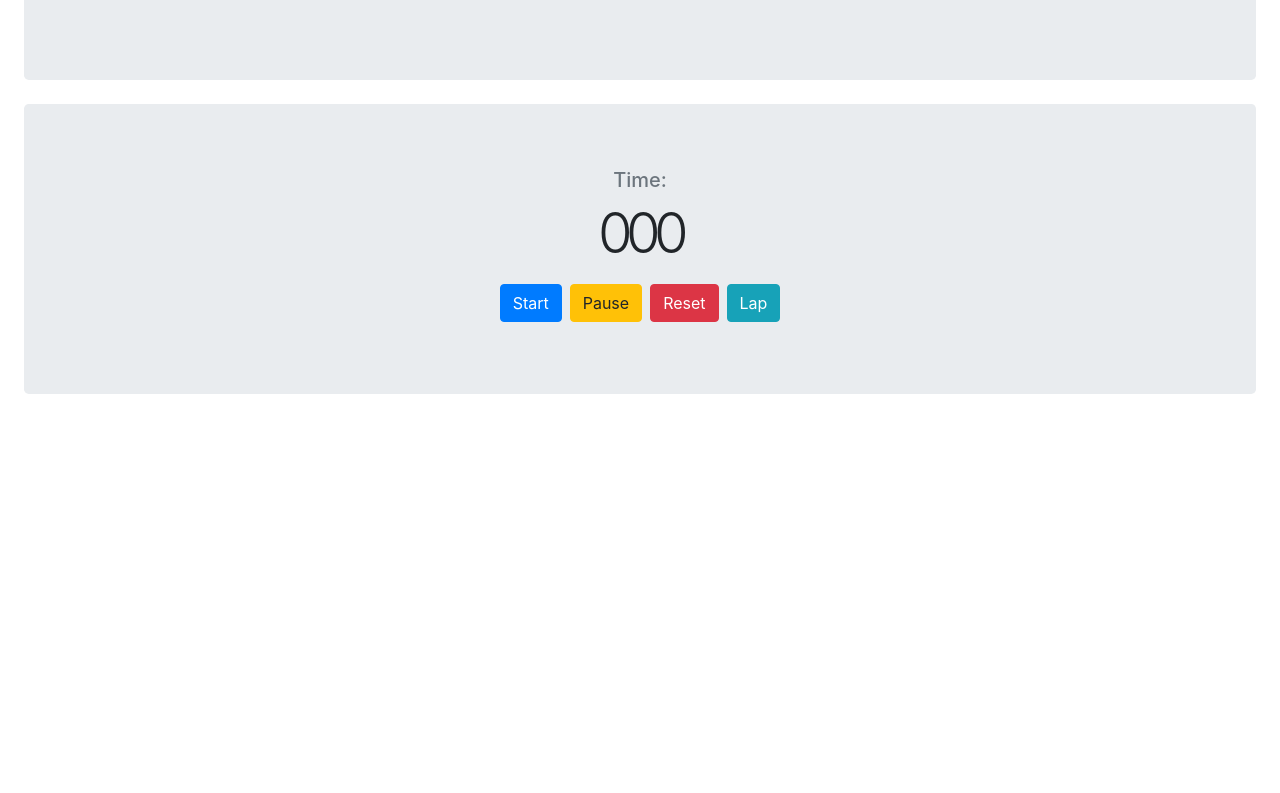
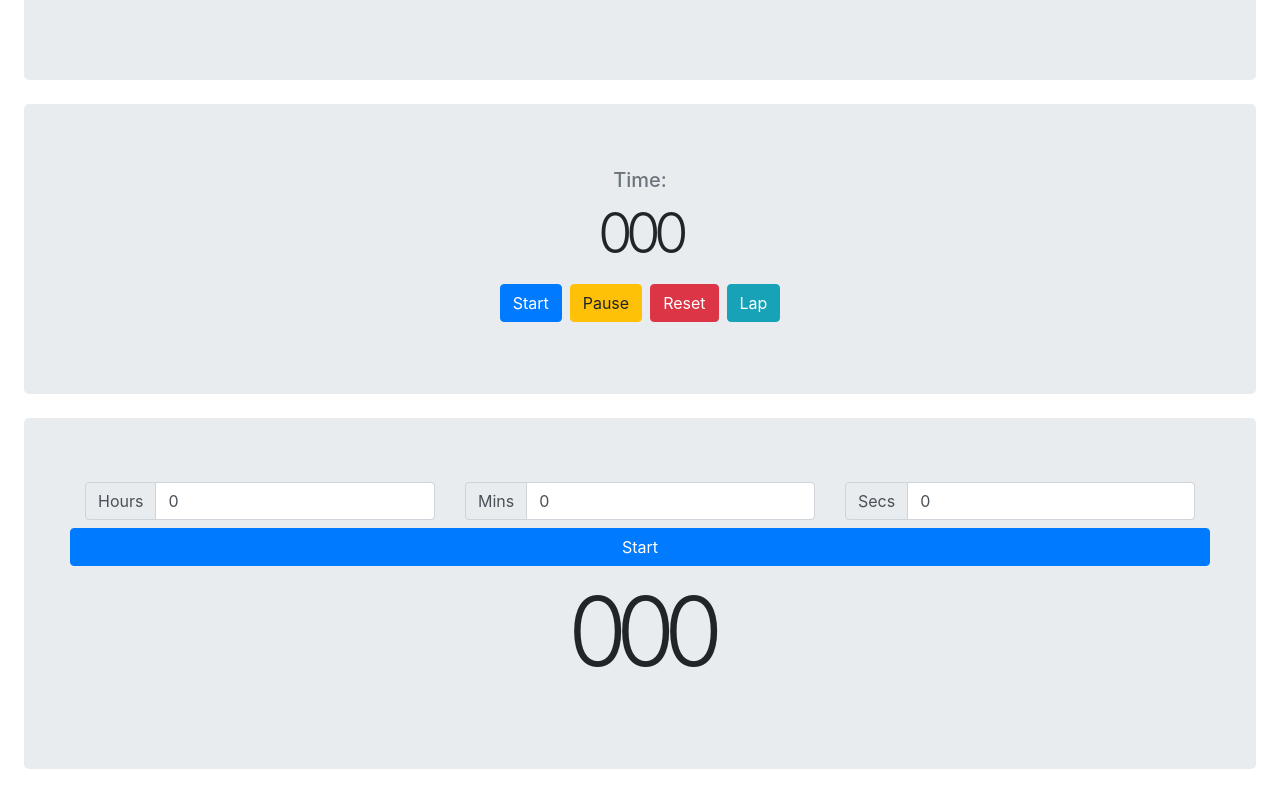
Before and after one commit to NRoboto/react-stopwatch-timer, a React (Create React App) app: page / in a window 1280 px wide. Shown: the part 342-1135 px from the top of the page. Before the commit the page ends 800 px from the top, so only its background shows below. Built offline with nearby package versions, Linux system fonts and the light colour scheme.

Commit message:
Add countdown timer

```diff
--- a/package.json
+++ b/package.json
@@ -40,6 +40,8 @@
     ]
   },
   "devDependencies": {
-    "@types/reactstrap": "^8.5.0"
+    "@types/reactstrap": "^8.5.0",
+    "@typescript-eslint/eslint-plugin": "^3.9.0",
+    "@typescript-eslint/parser": "^3.9.0"
   }
 }
--- a/src/App.tsx
+++ b/src/App.tsx
@@ -5,6 +5,7 @@ import "./App.css";
 import { Navigation } from "./navigation";
 import { Clock } from "./clock";
 import { Stopwatch } from "./stopwatch";
+import { Timer } from "./timer";
 
 function App() {
   return (
@@ -12,6 +13,7 @@ function App() {
       <Navigation />
       <Clock />
       <Stopwatch />
+      <Timer />
     </div>
   );
 }
--- a/src/common/index.ts
+++ b/src/common/index.ts
@@ -1,3 +1,3 @@
 export { TimeDate } from "./timeDate";
 export { useStatePrev, useUniqueInterval } from "./customHooks";
-export { NumToFixedLengthString } from "./utils";
+export { NumToFixedLengthString, ClampNumber, StringToNum } from "./utils";
--- a/src/common/timeDate/index.tsx
+++ b/src/common/timeDate/index.tsx
@@ -30,7 +30,7 @@ const TimeDateRow = ({
 const durationDisplayUnits = ["h", "m", "s"] as const;
 const GetDurationString = (duration: Duration) => {
   let durationString: string = "";
-  durationString += duration.days() < 1 ? "" : `${duration.days()} days `;
+  durationString += duration.days() >= 1 ? `${duration.days()} days ` : "";
 
   durationString += durationDisplayUnits
     .filter((unit) => duration.as(unit) >= 1)
--- a/src/common/utils.ts
+++ b/src/common/utils.ts
@@ -8,3 +8,19 @@ export const NumToFixedLengthString = (
   const zeroes = "0".repeat(length - numStr.length);
   return prefix ? zeroes + numStr : numStr + zeroes;
 };
+
+export const ClampNumber = (value: number, min?: number, max?: number) => {
+  if (min && max && min > max)
+    throw new Error("Min must be less than or equal to max.");
+
+  let clamped = value;
+  if (min !== undefined) clamped = Math.max(clamped, min);
+  if (max !== undefined) clamped = Math.min(clamped, max);
+  return clamped;
+};
+
+export const StringToNum = (str: string) => {
+  let val: number = 1 * ((str as unknown) as number);
+  if (isNaN(val)) throw new Error(`string "${str}" is not a number.`);
+  return val;
+};
--- /dev/null
+++ b/src/timer/countdown/index.tsx
@@ -0,0 +1,46 @@
+import React from "react";
+import { TimeDate, useStatePrev, useUniqueInterval } from "../../common";
+import dayjs from "../../common/dayjs";
+import { CountdownProps } from "./types";
+
+export const Countdown = ({
+  inputTime,
+  isStarted,
+  onCountdownStopped,
+}: CountdownProps) => {
+  const [t1, t0, setT1, t0Ref] = useStatePrev(dayjs());
+  const [countdownTime, setCountdownTime] = React.useState(dayjs.duration(0));
+  const setInterval = useUniqueInterval();
+
+  React.useEffect(() => {
+    if (isStarted) {
+      // TODO: Extract this and same code from stopwatch to common
+      t0Ref.current = dayjs();
+      setT1(t0);
+      setInterval(() => {
+        setT1(dayjs());
+      }, 20);
+    } else {
+      setInterval();
+    }
+  }, [isStarted]);
+
+  React.useEffect(() => {
+    setCountdownTime(inputTime);
+  }, [inputTime]);
+
+  React.useEffect(() => {
+    const dt = dayjs.duration(t1?.diff(t0 ?? t1));
+    setCountdownTime(countdownTime.subtract(dt));
+  }, [t0, t1]);
+
+  React.useEffect(() => {
+    if (isStarted && countdownTime.asMilliseconds() <= 0) {
+      setCountdownTime(dayjs.duration(0));
+      setInterval();
+      onCountdownStopped();
+    }
+  }, [countdownTime, isStarted]);
+
+  return <TimeDate time={countdownTime} />;
+};
--- /dev/null
+++ b/src/timer/countdown/types.ts
@@ -0,0 +1,7 @@
+import { Duration } from "../../common/dayjs";
+
+export type CountdownProps = {
+  inputTime: Duration;
+  isStarted: boolean;
+  onCountdownStopped: () => void;
+};
--- /dev/null
+++ b/src/timer/index.tsx
@@ -0,0 +1,83 @@
+import React from "react";
+import { Jumbotron, Button, Row, Container } from "reactstrap";
+import { ClampNumber, StringToNum } from "../common";
+import dayjs from "../common/dayjs";
+import { TimerInput } from "./input";
+import { InputTimeChangeTypes } from "./types";
+import { Countdown } from "./countdown";
+
+export const Timer = () => {
+  const [inputTime, setInputTime] = React.useState(dayjs.duration(0));
+  const [isStarted, setIsStarted] = React.useState(false);
+
+  const onInputTimeChange = (
+    changeType: InputTimeChangeTypes
+  ): React.ChangeEventHandler<HTMLInputElement> => (event) => {
+    let value = StringToNum(event.target.value);
+    let [hours, minutes, seconds] = [
+      inputTime.hours(),
+      inputTime.minutes(),
+      inputTime.seconds(),
+    ];
+
+    switch (changeType) {
+      case "h":
+        hours = ClampNumber(value, 0, 99);
+        break;
+      case "m":
+        minutes = ClampNumber(value, 0, 59);
+        break;
+      case "s":
+        seconds = ClampNumber(value, 0, 59);
+        break;
+    }
+
+    setInputTime(dayjs.duration({ hours, minutes, seconds }));
+  };
+
+  const onStartStopClick: React.MouseEventHandler = (event) => {
+    setIsStarted(!isStarted);
+  };
+
+  const onCountdownStopped = () => {
+    setIsStarted(false);
+  };
+
+  return (
+    <Jumbotron className="m-4">
+      <Container>
+        <TimerInput
+          inputTime={inputTime}
+          onInputTimeChange={onInputTimeChange}
+          disabled={isStarted}
+        />
+        <Row>
+          {!isStarted ? (
+            <Button
+              color="primary"
+              className="my-2"
+              block
+              onClick={onStartStopClick}
+            >
+              Start
+            </Button>
+          ) : (
+            <Button
+              color="danger"
+              className="my-2"
+              block
+              onClick={onStartStopClick}
+            >
+              Stop
+            </Button>
+          )}
+        </Row>
+      </Container>
+      <Countdown
+        inputTime={inputTime}
+        isStarted={isStarted}
+        onCountdownStopped={onCountdownStopped}
+      />
+    </Jumbotron>
+  );
+};
--- /dev/null
+++ b/src/timer/input/index.tsx
@@ -0,0 +1,65 @@
+import {
+  Row,
+  Col,
+  InputGroup,
+  InputGroupAddon,
+  InputGroupText,
+  Input,
+} from "reactstrap";
+import React from "react";
+import { TimeInputParams, TimerInputProps } from "./types";
+
+const TimeInput = ({
+  value,
+  onValueChange,
+  max,
+  min,
+  disabled = false,
+  children,
+}: TimeInputParams) => (
+  <Col xs="12" md="4">
+    <InputGroup>
+      <InputGroupAddon addonType="prepend">
+        <InputGroupText>{children}</InputGroupText>
+      </InputGroupAddon>
+      <Input
+        type="number"
+        min={min}
+        max={max}
+        disabled={disabled}
+        value={value}
+        onChange={onValueChange}
+      ></Input>
+    </InputGroup>
+  </Col>
+);
+
+export const TimerInput = ({
+  inputTime,
+  onInputTimeChange,
+  disabled,
+}: TimerInputProps) => (
+  <Row>
+    <TimeInput
+      value={inputTime.hours()}
+      onValueChange={onInputTimeChange("h")}
+      disabled={disabled}
+    >
+      Hours
+    </TimeInput>
+    <TimeInput
+      value={inputTime.minutes()}
+      onValueChange={onInputTimeChange("m")}
+      disabled={disabled}
+    >
+      Mins
+    </TimeInput>
+    <TimeInput
+      value={inputTime.seconds()}
+      onValueChange={onInputTimeChange("s")}
+      disabled={disabled}
+    >
+      Secs
+    </TimeInput>
+  </Row>
+);
--- /dev/null
+++ b/src/timer/input/types.ts
@@ -0,0 +1,19 @@
+import { Duration } from "../../common/dayjs";
+import { InputTimeChangeTypes } from "../types";
+
+export type TimeInputParams = {
+  value: number;
+  onValueChange: React.ChangeEventHandler<HTMLInputElement>;
+  max?: number;
+  min?: number;
+  disabled?: boolean;
+  children: any;
+};
+
+export type TimerInputProps = {
+  inputTime: Duration;
+  onInputTimeChange: (
+    type: InputTimeChangeTypes
+  ) => React.ChangeEventHandler<HTMLInputElement>;
+  disabled: boolean;
+};
--- /dev/null
+++ b/src/timer/types.ts
@@ -0,0 +1 @@
+export type InputTimeChangeTypes = "h" | "m" | "s";
```
Also changed, not shown: src/timer/style.css (added), 1 other file (tests, documents, lock files or other folders).
